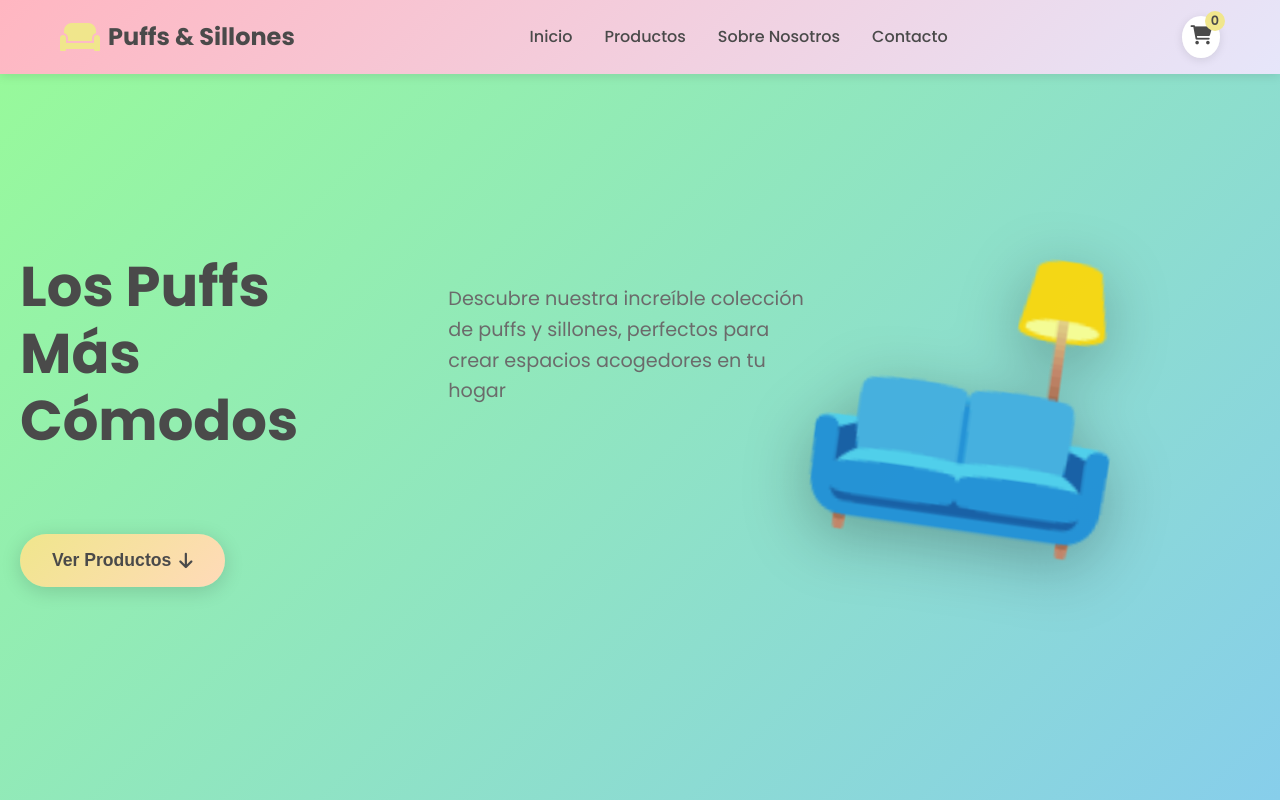
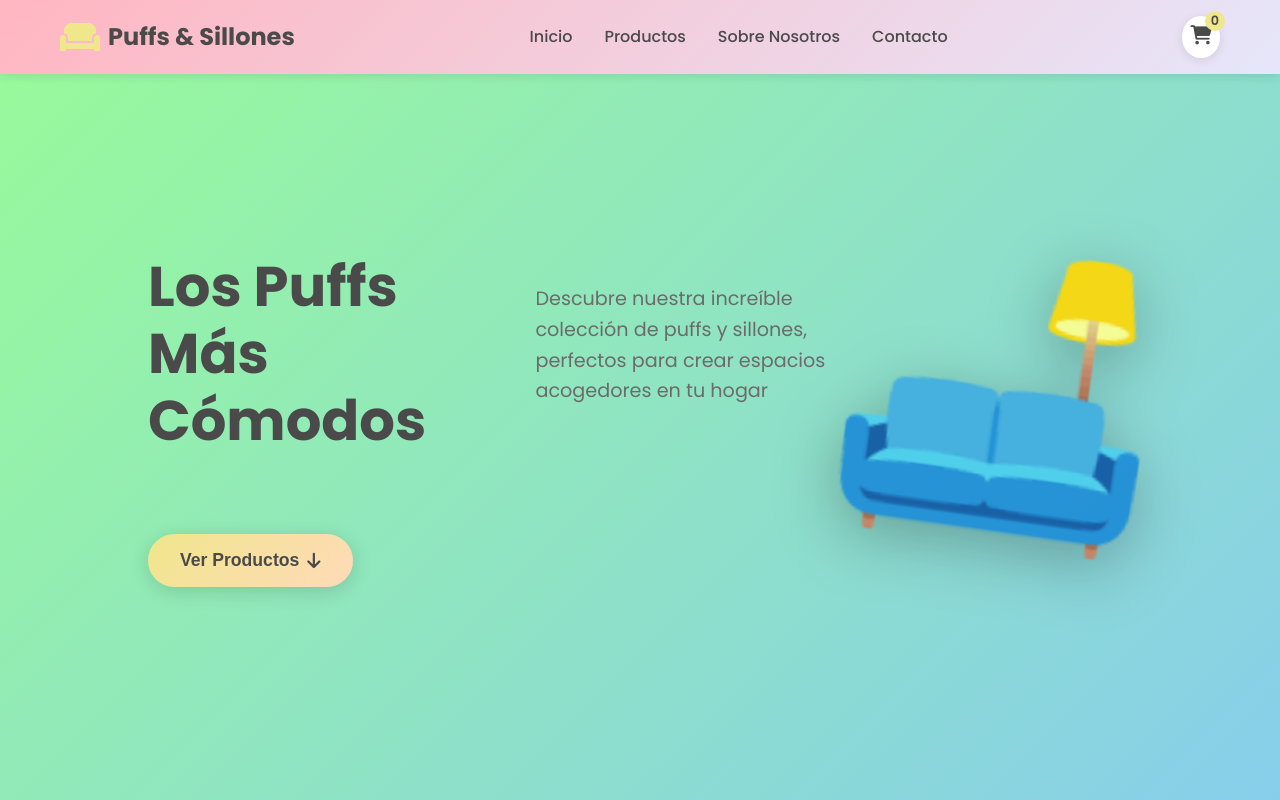
Before and after one commit to santiiander/mama-store, a plain HTML site: page index.html in a window 1280 px wide. Shown: the top 800 px of the page. Drawn offline with Linux system fonts and the light colour scheme; no server answers.

Commit message:
fix hero

```diff
--- a/styles.css
+++ b/styles.css
@@ -42,6 +42,14 @@ body {
     color: var(--text-dark);
     background: linear-gradient(45deg, #FFF8DC, #F5F5DC);
     overflow-x: hidden;
+    /* Ocultar scrollbar pero mantener funcionalidad */
+    scrollbar-width: none; /* Firefox */
+    -ms-overflow-style: none; /* Internet Explorer 10+ */
+}
+
+/* Ocultar scrollbar en WebKit browsers (Chrome, Safari, Edge) */
+body::-webkit-scrollbar {
+    display: none;
 }
 
 .container {
@@ -199,6 +207,7 @@ body {
     align-items: center;
     justify-items: start;
     text-align: left;
+    padding-left: 8rem; /* Mover todo el contenido más a la derecha */
 }
 
 .hero-content h1 {
@@ -974,6 +983,7 @@ body {
         text-align: center;
         gap: 2rem;
         justify-items: center;
+        padding-left: 0; /* Remover padding en móviles */
     }
 
     .hero-content h1 {
```
